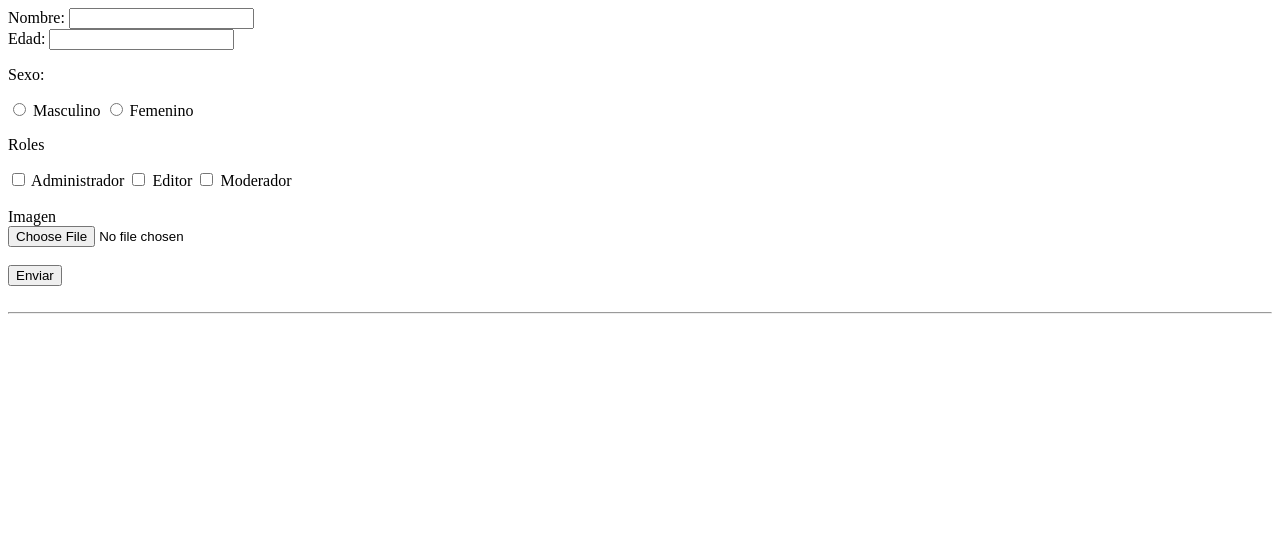
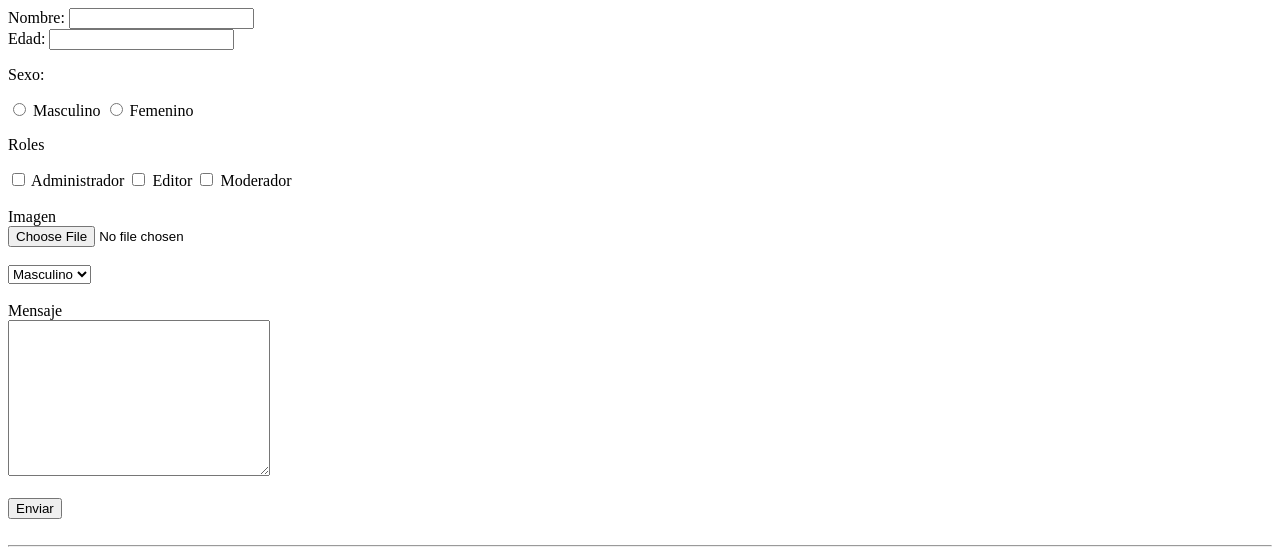
Before and after one commit to oscar1098/php_curso, a PHP site: page /formularios.php in a window 1280 px wide. Shown: the top 559 px of the page. Run offline with PHP 8.4, Linux system fonts and the light colour scheme.

Commit message:
On branch main  Your branch is up to date with 'origin/main'.
 Changes to be committed:
	modified:   teoria/formularios/formularios.php
	new file:   teoria/formularios/imagenes/HD-wallpaper-darksiders-darksiders-ii.jpg
	new file:   teoria/formularios/imagenes/png-transparent-darksiders-ii-chibiusa-drawing-war-scythe-game-chibi-fictional-character.png
	modified:   teoria/formularios/procesar.php

```diff
--- a/teoria/formularios/formularios.php
+++ b/teoria/formularios/formularios.php
@@ -56,6 +56,18 @@
             <br>
             <input type="file" name="image">
         </label>
+    <br>
+    <br>
+    <select name="sexo2">
+        <option value="Masculino">Masculino</option>
+        <option value="Femenino">Femenino</option>
+    </select>
+    <br>
+    <br>
+
+    <label>Mensaje</label>
+    <br>
+    <textarea name="mensaje" cols="30" rows="10"></textarea>
 
     <br>
     <br>
```
Also changed, not shown: teoria/formularios/procesar.php (+11 -0 lines), teoria/formularios/imagenes/HD-wallpaper-darksiders-darksiders-ii.jpg (added), teoria/formularios/imagenes/png-transparent-darksiders-ii-chibiusa-drawing-war-scythe-game-chibi-fictional-character.png (added).
